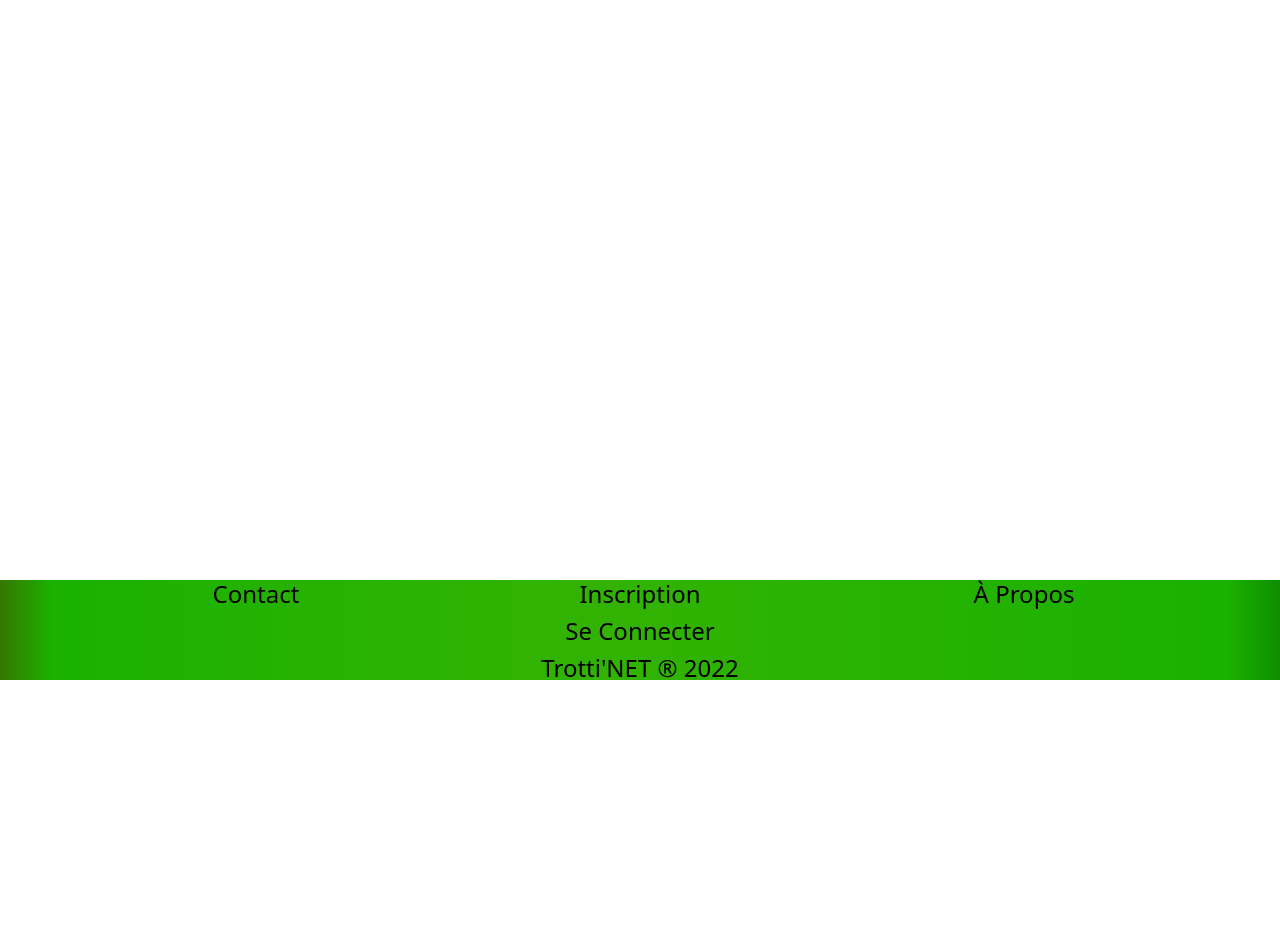
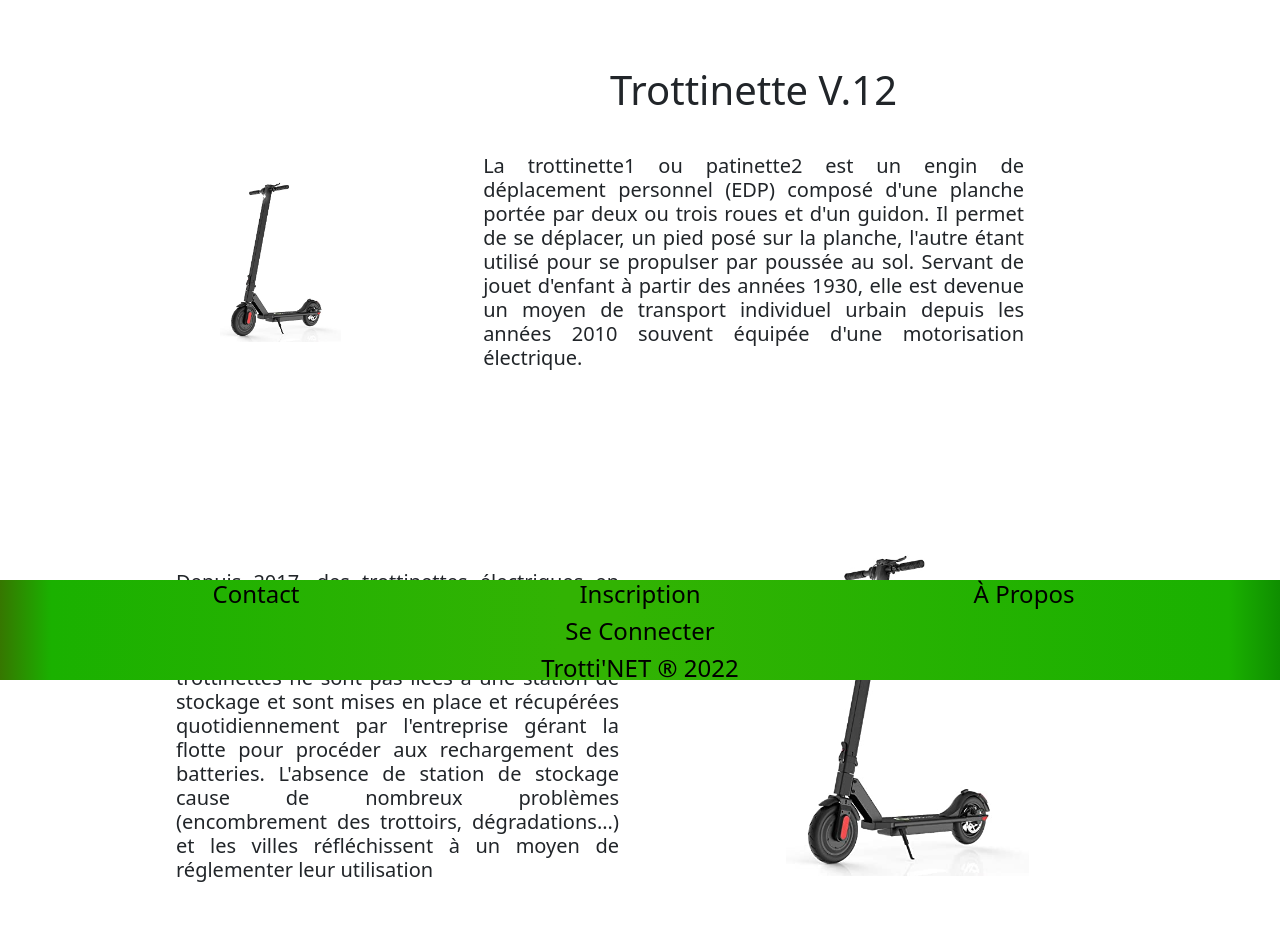
Before and after one commit to jordan-creyelman/trotinette, a React (Create React App) app: page /articles in a window 1280 px wide. Shown: the part 120-1072 px from the top of the page. Before the commit the page ends 800 px from the top, so only its background shows below. Built offline with nearby package versions, Linux system fonts and the light colour scheme; no server answers.

Commit message:
front_article

```diff
--- a/src/pages/Articles/index.css
+++ b/src/pages/Articles/index.css
@@ -0,0 +1,77 @@
+container{
+    display: flex;
+    flex-direction: column;
+    align-items: center;
+    justify-items: center;
+    justify-content: center;
+    width: 100%;
+    margin-top: 2rem;
+}
+
+.card{
+    display:flex;
+    flex-direction: row;
+    align-items: center;
+    flex-wrap: nowrap;
+    border-radius: 1rem;
+    -webkit-border-radius: 1rem;
+    -moz-border-radius: 1rem;
+    -ms-border-radius: 1rem;
+    -o-border-radius: 1rem;
+}
+
+.Container1{
+    display:flex;
+    align-items: center;
+    flex-direction: row;
+    flex-wrap: nowrap;
+    justify-content: space-evenly;
+    margin-top: 3rem;
+    margin-left: 10rem;
+    margin-right: 10rem;
+}
+
+.cardbodytitle1{
+    display: flex;
+    justify-content: center;
+    margin-left: 15rem;
+    margin-right: 5rem;
+    margin-bottom: 5rem;
+}
+
+.cardbody{
+    display:flex;
+    justify-content: center;
+    align-items: center;
+    padding: 5% 60%;
+}
+
+.img2{
+    margin-bottom: 5rem;
+}
+
+.Container2{
+    display:flex;
+    flex-direction: row;
+    flex-wrap: nowrap;
+    justify-content: space-evenly;
+    margin-top: 5rem;
+    margin-right: 10rem;
+    margin-left: 5rem;
+}
+
+.cardbodydescription{
+    text-align: justify;
+}
+
+.cardbodydescription2{
+    text-align: justify;
+    margin-left: 5rem;
+}
+
+.resume{
+    margin-bottom: 10rem;
+    margin-left: 20rem;
+    margin-right: 20rem;
+
+}
--- a/src/pages/Articles/index.jsx
+++ b/src/pages/Articles/index.jsx
@@ -1,7 +1,81 @@
-import React from 'react'
+import React from "react";
+import "bootstrap/dist/css/bootstrap.min.css";
+import { Card, Row, Col, Container } from "react-bootstrap";
+import Img from "../../assets/Img/test.png";
+import "./index.css";
 
 export default function Articles() {
   return (
-    <div>Articles</div>
-  )
+    <container>
+      <div className="Container1">
+        <div className="img1">
+          <Col>
+            <img src={Img} style={{ width: "180%" }} alt="Logo Trotti'NET"></img>
+          </Col>
+        </div>
+        <div className="cardbodytitle1">
+          <Col>
+            <div className="cardbodytitle">
+              <Card.Body>
+                <h1>Trottinette V.12</h1>
+              </Card.Body>
+            </div>
+            <div className="cardbodydescription">
+              <Card.Body>
+                <h5>
+                  La trottinette1 ou patinette2 est un engin de déplacement
+                  personnel (EDP) composé d'une planche portée par deux ou trois
+                  roues et d'un guidon. Il permet de se déplacer, un pied posé
+                  sur la planche, l'autre étant utilisé pour se propulser par
+                  poussée au sol. Servant de jouet d'enfant à partir des années
+                  1930, elle est devenue un moyen de transport individuel urbain
+                  depuis les années 2010 souvent équipée d'une motorisation
+                  électrique.
+                </h5>
+              </Card.Body>
+            </div>
+          </Col>
+        </div>
+      </div>
+      <div className="Container2">
+        <Col>
+          <div className="cardbodydescription2">
+            <Card.Body>
+              <h5>
+                Depuis 2017, des trottinettes électriques en libre service ont
+                fait leur apparition dans de nombreuses villes. À la différence
+                des systèmes de vélos en libre service, ces trottinettes ne sont
+                pas liées à une station de stockage et sont mises en place et
+                récupérées quotidiennement par l'entreprise gérant la flotte
+                pour procéder aux rechargement des batteries. L'absence de
+                station de stockage cause de nombreux problèmes (encombrement
+                des trottoirs, dégradations...) et les villes réfléchissent à un
+                moyen de réglementer leur utilisation
+              </h5>
+            </Card.Body>
+          </div>
+        </Col>
+        <div className="img2">
+          <Col>
+            <img src={Img} style={{ width: "50%" }} alt="Logo Trotti'NET"></img>
+          </Col>
+        </div>
+      </div>
+      <div className="resume">
+      <Card.Body>
+                <h5>
+                La trottinette ou patinette est un engin de déplacement personnel (EDP) composé d'une planche portée par deux ou trois roues et d'un guidon. Il permet de se déplacer, un pied posé sur la planche, l'autre étant utilisé pour se propulser par poussée au sol.
+                </h5>
+        </Card.Body>
+        </div>
+    </container>
+
+      // <Container>
+      //   <Row>
+      //     <Col>1 of 2</Col>
+      //     <h1>francis</h1>
+      //     <Col>2 of 2</Col>
+      //   </Row>
+      // </Container>
+  );
 }
```
